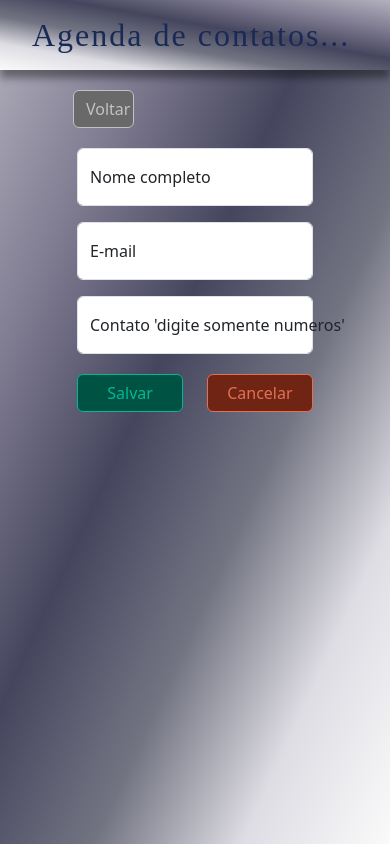
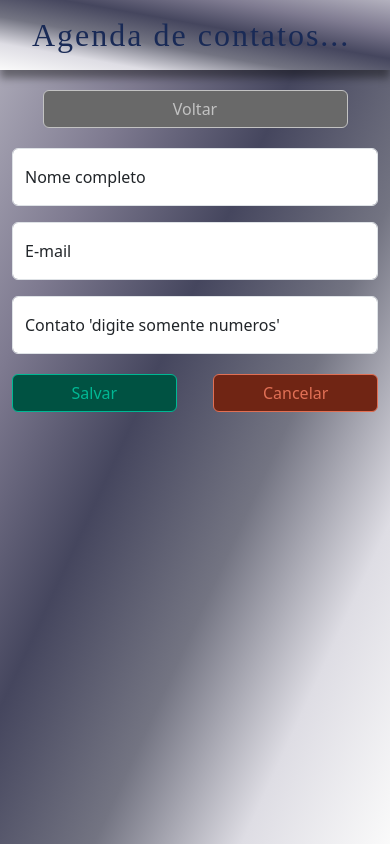
Before and after one commit to redscipher/reds_projs, a React (Vite) app in the folder ex-32-contatos/: page /cadastro in a window 390 px wide. Built offline with nearby package versions, Linux system fonts and the light colour scheme; a web font is replaced by a local one.

Commit message:
adicionando botoes salvar + cancelar edicao/insercao

```diff
--- a/ex-32-contatos/src/containers/componentes/formulario/index.tsx
+++ b/ex-32-contatos/src/containers/componentes/formulario/index.tsx
@@ -62,13 +62,13 @@ const CRFormulario: React.FC = () => {
   return (
     <>
       <div className="container">
-        <div className="row col-2 offset-2 mb-3">
+        <div className="row col-md-2 col-10 offset-md-2 offset-1 mb-3">
           <CSBotao type="button" onClick={() => NavegarEntreRotas('/')}>
             Voltar
           </CSBotao>
         </div>
         <div className="row">
-          <div className="col-8 offset-2">
+          <div className="col-md-8 col-sm-12 offset-md-2">
             <form action="" className="needs-validation">
               {/* nome */}
               <div className="form-floating mb-3 has-validation">
--- a/ex-32-contatos/src/containers/principal/index.tsx
+++ b/ex-32-contatos/src/containers/principal/index.tsx
@@ -17,10 +17,10 @@ const CRPrincipal = (_Props: Props) => {
       <div className="container">
         <div className="row flex-grow-1">
           <E.SCPrincipal>
-            <div className="col-8">
+            <div className="col-md-8 col-12">
               <CRTabAgenda />
             </div>
-            <div className="col-4">
+            <div className="col-md-4 col-12">
               <CSBotaoAdc type="button" to="/cadastro">
                 Adicionar
               </CSBotaoAdc>
```
